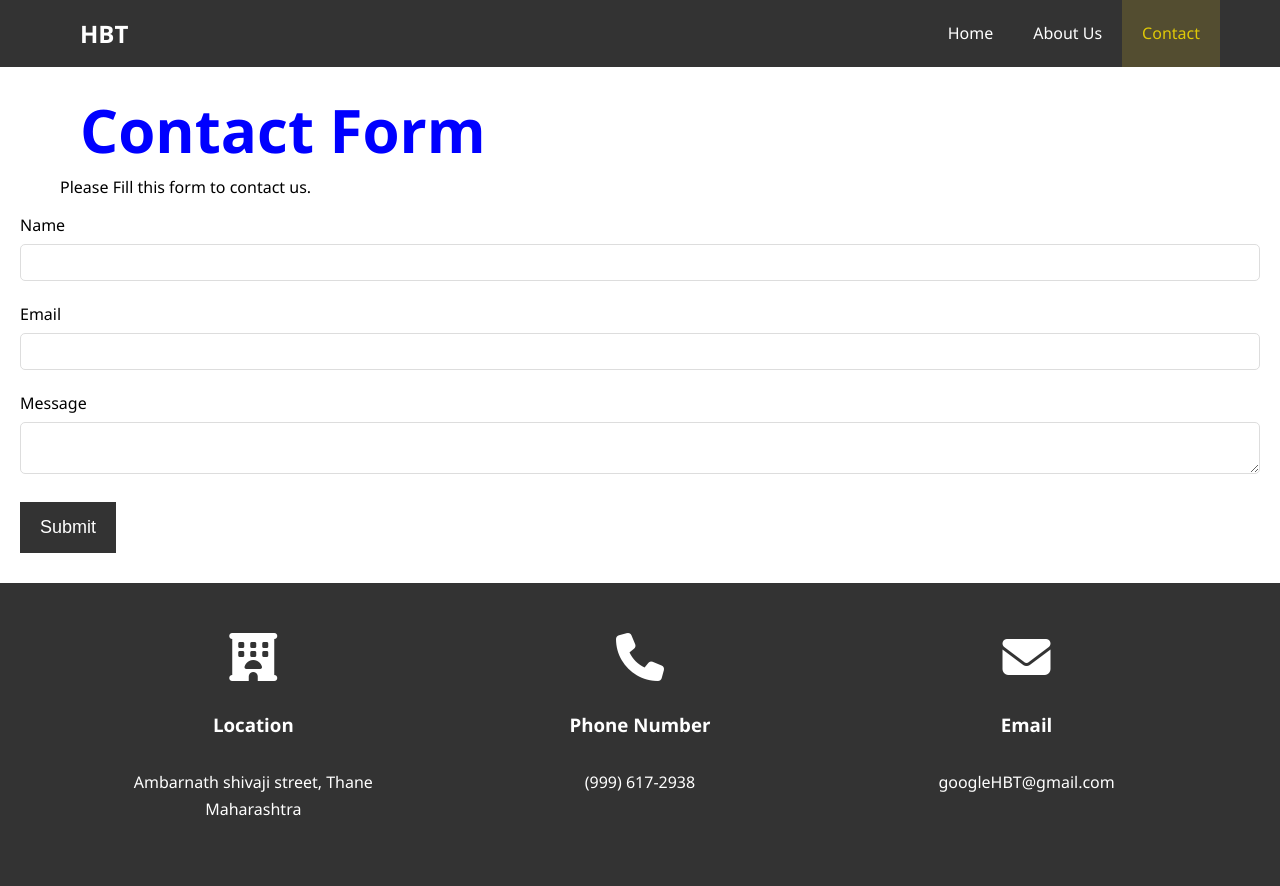
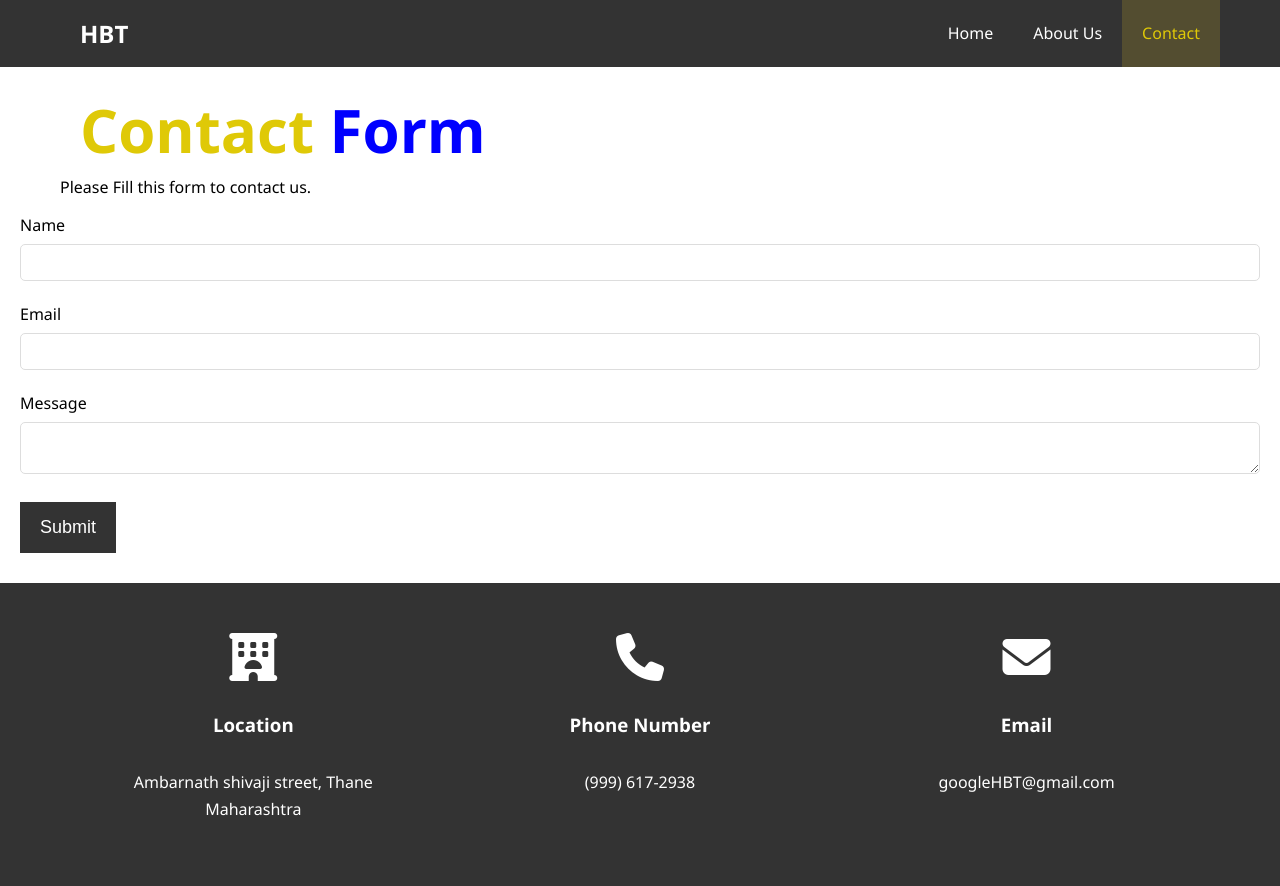
Before and after one commit to VRedBull/Vikas.github.io, a plain HTML site: page Hotel/contact.html in a window 1280 px wide. Shown: the top 886 px of the page. Drawn offline with Linux system fonts and the light colour scheme.

Commit message:
Update contact.html

```diff
--- a/Hotel/contact.html
+++ b/Hotel/contact.html
@@ -31,7 +31,7 @@
     <section id="contact-form" class="py-3">
       <div class="container">
         <div class="l-heading">
-          <h1 style="color:blue; ><span class="primary-text">Contact </span>Form</h1>
+          <h1 style="color:blue;" ><span class="primary-text">Contact </span>Form</h1>
         </div>
         <p>Please Fill this form to contact us.</p>
       </div>
```
